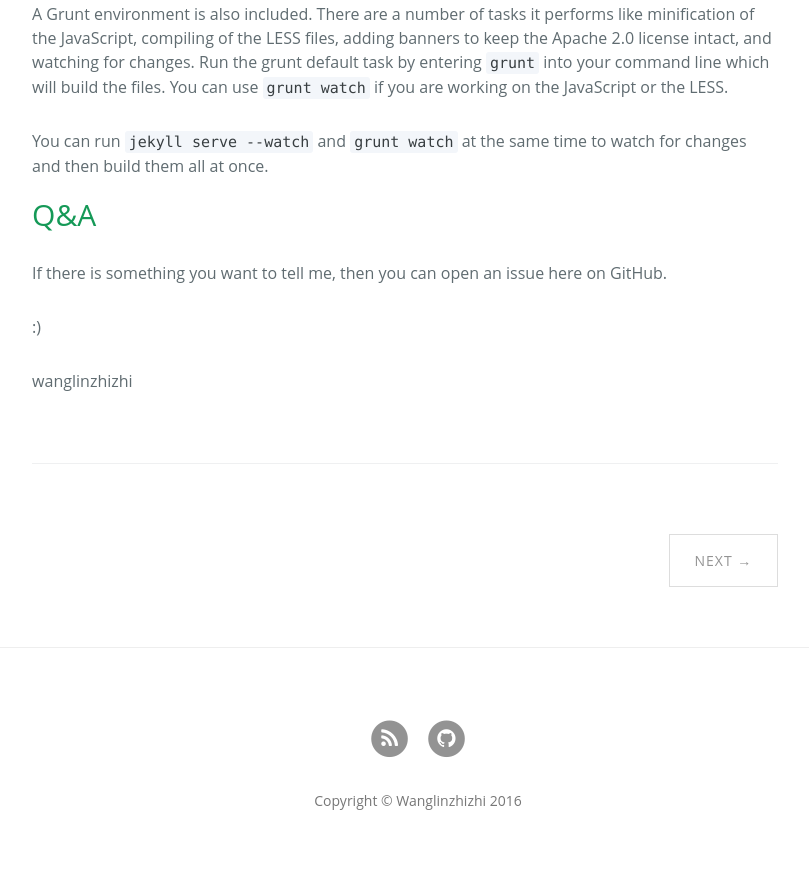
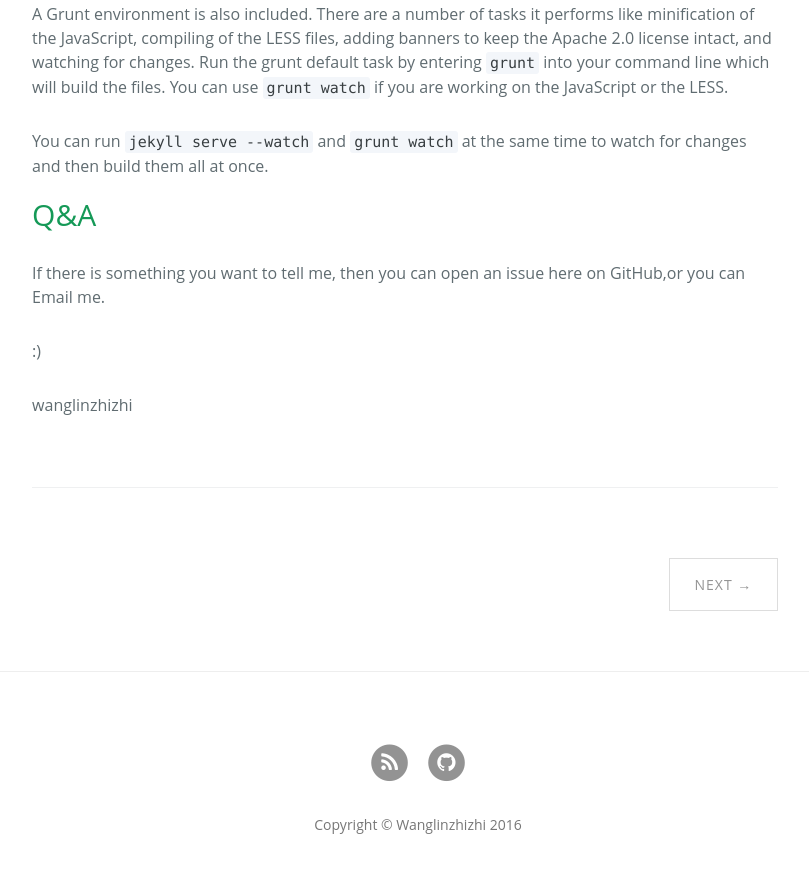
Before and after one commit to wagnlinzh/themeDemo, a Jekyll site: the page built from _posts/2015-01-01-README.md, in a window 1280 px wide and 900 px high, scrolled down 683 px. Shown: the top 873 px of the window, without its empty margins (222-1031 px from the left). Built offline with Jekyll 4.4.1, drawn with Linux system fonts in a browser that asks for light colours; nearby versions of some CDN libraries.

Commit message:
add some text

```diff
--- a/_posts/2015-01-01-README.md
+++ b/_posts/2015-01-01-README.md
@@ -22,7 +22,9 @@ You can run `jekyll serve --watch` and `grunt watch` at the same time to watch f
 
 ## Q&A
 
-If there is something you want to tell me, then you can open an issue here  on GitHub.
+If there is something you want to tell me, then you can open an issue here  on GitHub,or you can Email me.
+
+
 
 :)
 
```
